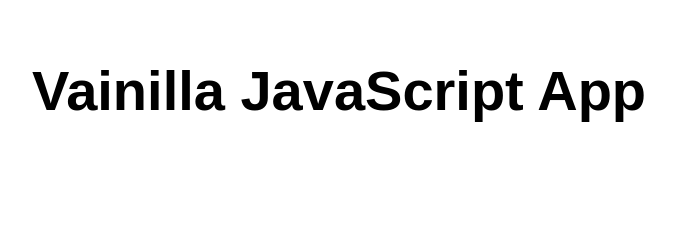
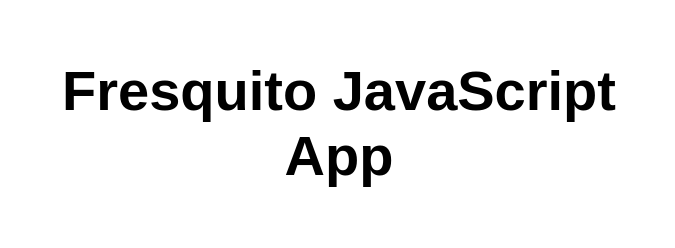
Before and after one commit to almacenamientocloud/demo986, a website: page src/index.html in a window 1280 px wide. Shown: the whole page, without its empty margins (301-976 px from the left). Drawn offline with Linux system fonts and the light colour scheme.

Commit message:
Update index.html

```diff
--- a/src/index.html
+++ b/src/index.html
@@ -5,12 +5,12 @@
   <meta charset="UTF-8">
   <meta name="viewport" content="width=device-width, initial-scale=1.0">
   <link rel="stylesheet" href="styles.css">
-  <title>Vainilla JavaScript App</title>
+  <title>Fresquito JavaScript App</title>
 </head>
 
 <body>
   <main>
-    <h1>Vainilla JavaScript App</h1>
+    <h1>Fresquito JavaScript App</h1>
   </main>
 </body>
 
```
